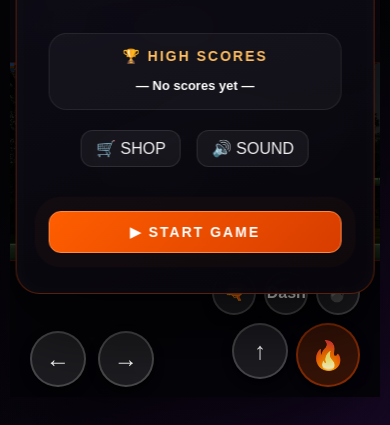
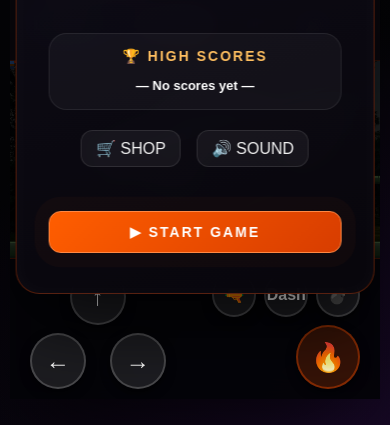
Before and after one commit to Sam-Nisa/gunting-game, a website: page index.html in a window 390 px wide. Shown: the part 419-844 px from the top of the page. Drawn offline with Linux system fonts and the light colour scheme; no server answers.

Commit message:
make responsive game to play on phone

```diff
--- a/css/style.css
+++ b/css/style.css
@@ -581,7 +581,14 @@
         }
 
         .mc-joystick {
-            flex-direction: row;
+            flex-direction: column;
+            align-items: center;
+            gap: 8px; /* space between jump and L/R arrows */
+        }
+
+        .mc-lr {
+            display: flex;
+            gap: 24px; /* space between left and right arrows */
         }
 
         .mc-actions {
--- a/index.html
+++ b/index.html
@@ -3,7 +3,8 @@
 
 <head>
     <meta charset="UTF-8">
-    <meta name="viewport" content="width=device-width, initial-scale=1.0, maximum-scale=1.0, user-scalable=no, viewport-fit=cover">
+    <meta name="viewport"
+        content="width=device-width, initial-scale=1.0, maximum-scale=1.0, user-scalable=no, viewport-fit=cover">
     <!-- Content Security Policy: restrict script/style/connect sources -->
     <meta http-equiv="Content-Security-Policy" content="
       default-src 'self';
@@ -36,7 +37,9 @@
                 | AMO:<span id="ammoDisplay" class="mono">∞</span>
             </div>
             <div id="grenadeDisplay">💣 <span id="grenadeDisplay2" class="mono">3</span></div>
-            <div id="shieldDisplay" style="display:flex;align-items:center;gap:4px;">🛡️ <span id="shieldActiveLabel" style="display:none;color:#00eeff;font-size:13px;font-weight:700;text-shadow:0 0 8px #00eeff;letter-spacing:1px;animation:shieldPulse 0.5s ease-in-out infinite alternate;"></span></div>
+            <div id="shieldDisplay" style="display:flex;align-items:center;gap:4px;">🛡️ <span id="shieldActiveLabel"
+                    style="display:none;color:#00eeff;font-size:13px;font-weight:700;text-shadow:0 0 8px #00eeff;letter-spacing:1px;animation:shieldPulse 0.5s ease-in-out infinite alternate;"></span>
+            </div>
             <div>💀 <span id="killsDisplay">0</span></div>
             <div>🧡 <span id="livesDisplay">3</span></div>
             <div>⭐ <span id="scoreDisplay">0</span></div>
@@ -68,8 +71,11 @@
         </div>
         <div id="mobileControls">
             <div class="mc-joystick">
-                <button id="btnLeft" class="mc-btn" data-key="ArrowLeft">←</button>
-                <button id="btnRight" class="mc-btn" data-key="ArrowRight">→</button>
+                <button id="btnJump" class="mc-btn" data-key="ArrowUp">↑</button>
+                <div class="mc-lr">
+                    <button id="btnLeft" class="mc-btn" data-key="ArrowLeft">←</button>
+                    <button id="btnRight" class="mc-btn" data-key="ArrowRight">→</button>
+                </div>
             </div>
             <div class="mc-actions">
                 <div class="mc-row">
@@ -78,7 +84,6 @@
                     <button id="btnGrenade" class="mc-btn mc-btn-small" data-key="g">💣</button>
                 </div>
                 <div class="mc-row">
-                    <button id="btnJump" class="mc-btn" data-key="ArrowUp">↑</button>
                     <button id="btnShoot" class="mc-btn mc-btn-large" data-key=" ">🔥</button>
                 </div>
             </div>
```
